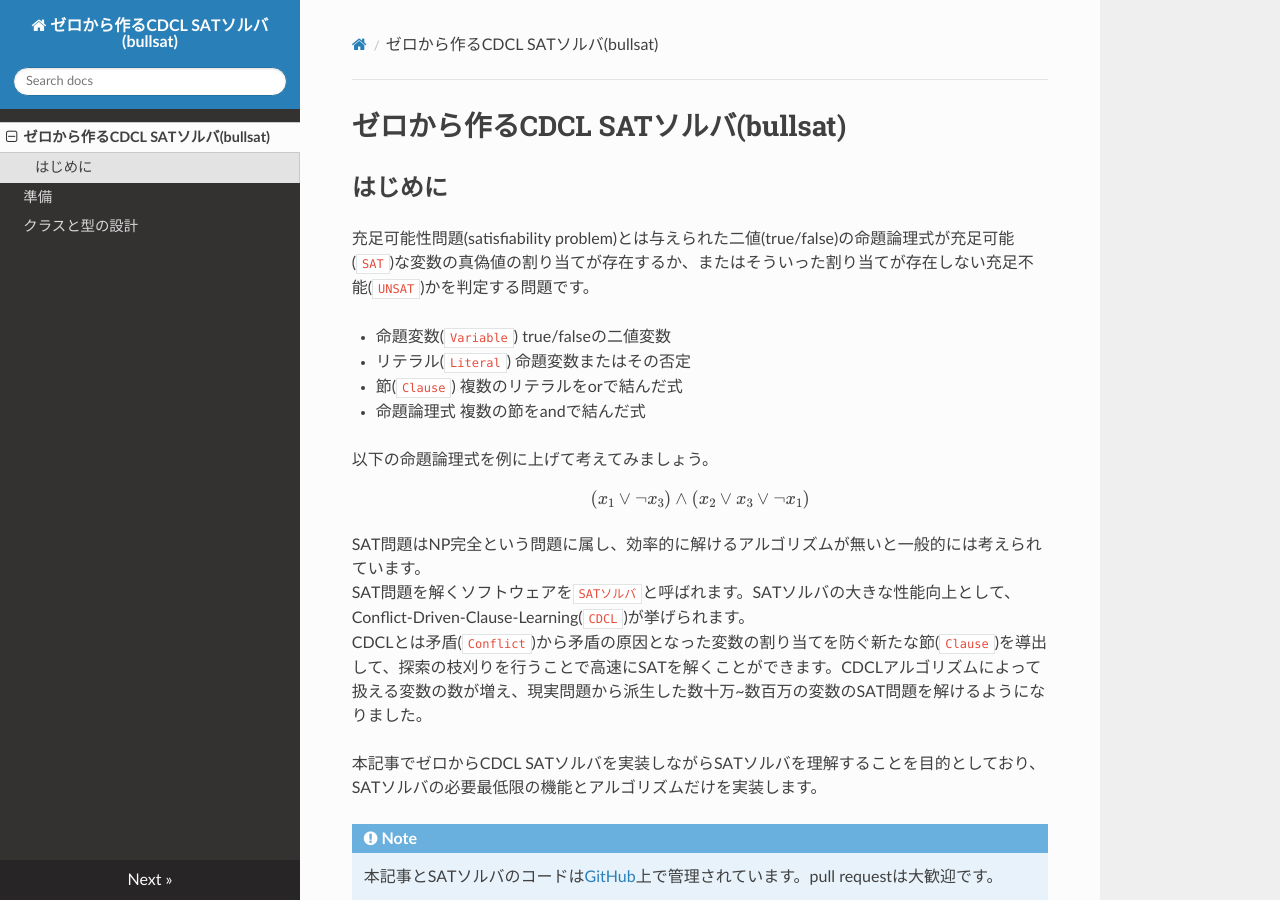
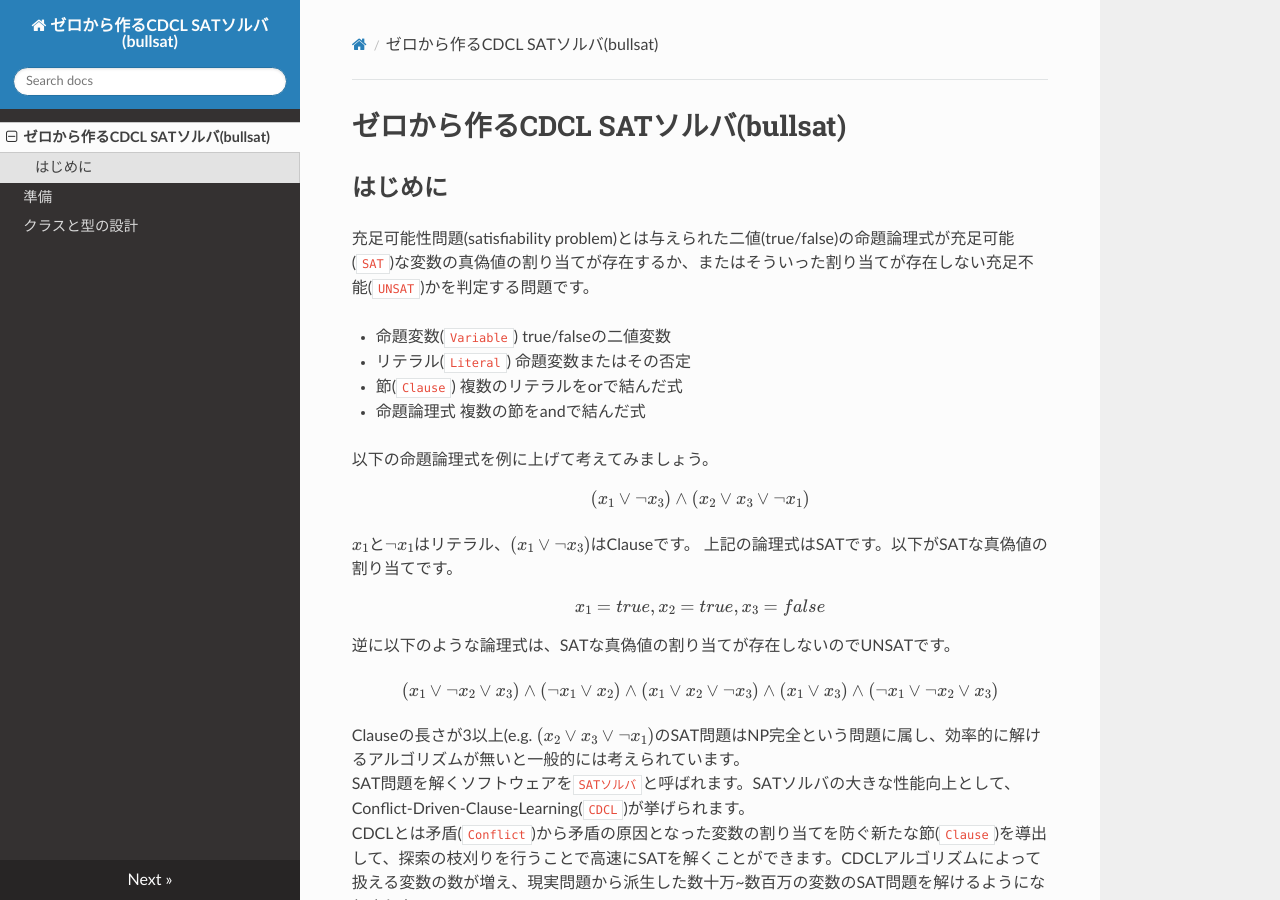
Before and after one commit to togatoga/bullsat, an MkDocs documentation site: the page built from docs/index.md, in a window 1280 px wide and 900 px high. Built offline with MkDocs 1.6.1, drawn with Linux system fonts in a browser that asks for light colours; nearby versions of some CDN libraries; formulas are drawn with MathJax 3.

Commit message:
Update index.md

```diff
--- a/docs/index.md
+++ b/docs/index.md
@@ -13,8 +13,18 @@ $$
 (x_1\lor\lnot x_3)\land(x_2\lor x_3\lor\lnot x_1)
 $$
 
+\\(x_1\\)と\\(\lnot x_1\\)はリテラル、\\((x_1\lor\lnot x_3)\\)はClauseです。
+上記の論理式はSATです。以下がSATな真偽値の割り当てです。
+$$
+x_1=true,x_2=true,x_3=false
+$$
+逆に以下のような論理式は、SATな真偽値の割り当てが存在しないのでUNSATです。
 
-SAT問題はNP完全という問題に属し、効率的に解けるアルゴリズムが無いと一般的には考えられています。
+$$
+(x_1 \lor \lnot x_2 \lor x_3) \land (\lnot x_1 \lor x_2) \land (x_1 \lor x_2 \lor \lnot x_3) \land (x_1 \lor x_3) \land (\lnot x_1 \lor \lnot x_2 \lor x_3)
+$$
+
+Clauseの長さが3以上(e.g. \\((x_2\lor x_3\lor\lnot x_1)\\)のSAT問題はNP完全という問題に属し、効率的に解けるアルゴリズムが無いと一般的には考えられています。
 SAT問題を解くソフトウェアを`SATソルバ`と呼ばれます。SATソルバの大きな性能向上として、Conflict-Driven-Clause-Learning(`CDCL`)が挙げられます。
 CDCLとは矛盾(`Conflict`)から矛盾の原因となった変数の割り当てを防ぐ新たな節(`Clause`)を導出して、探索の枝刈りを行うことで高速にSATを解くことができます。CDCLアルゴリズムによって扱える変数の数が増え、現実問題から派生した数十万~数百万の変数のSAT問題を解けるようになりました。
 
```
